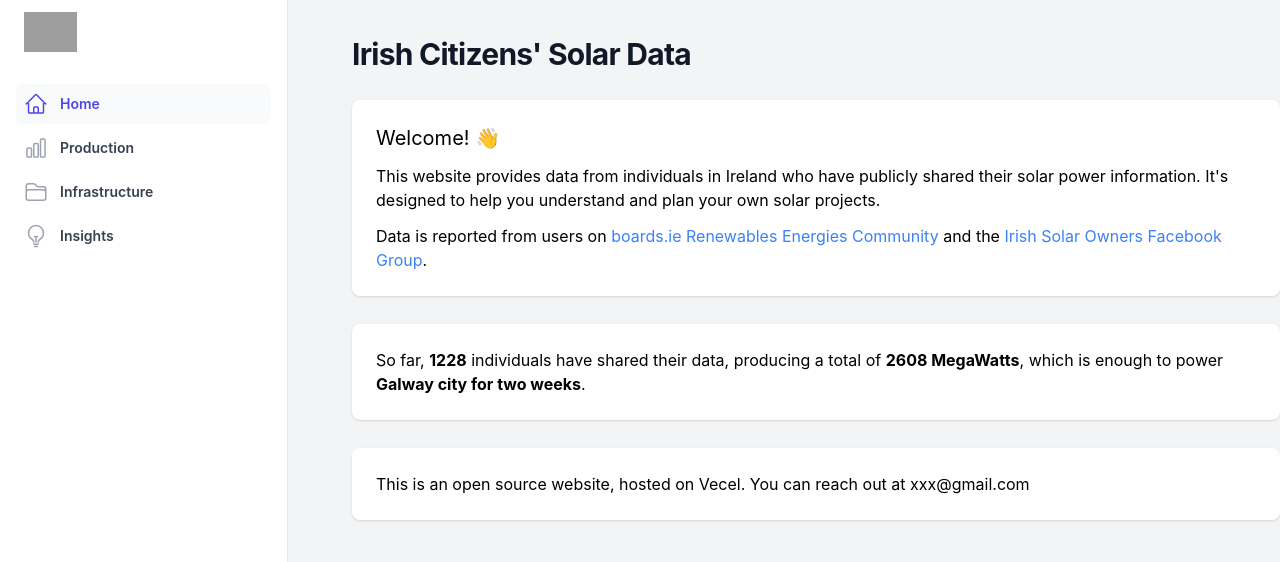
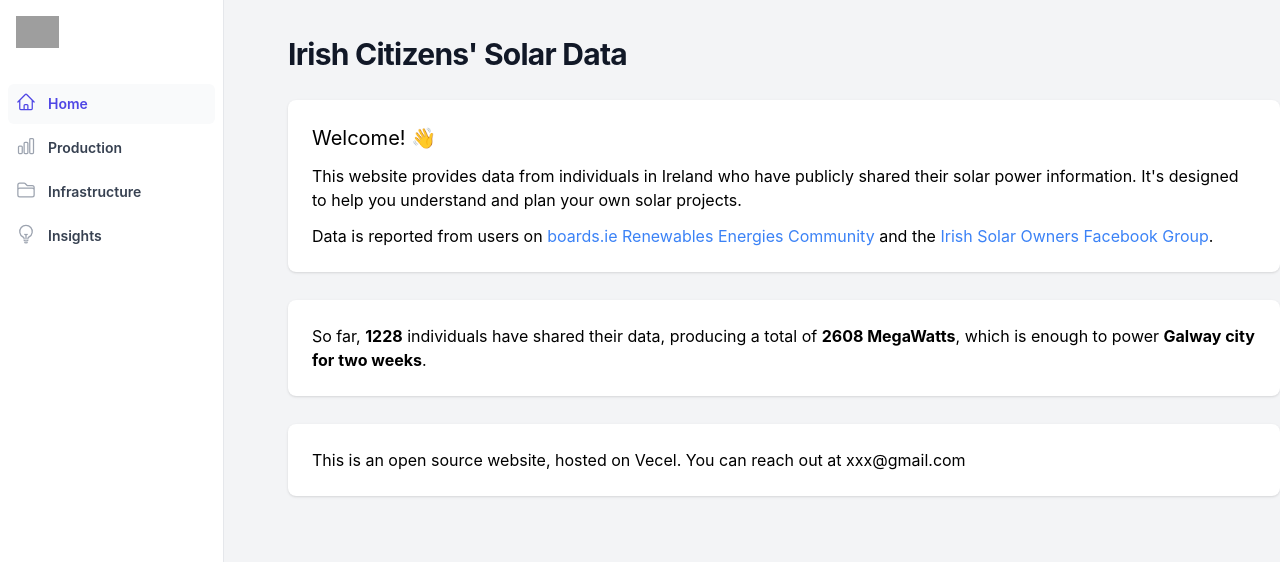
Before and after one commit to FionnD/IrishSolarData, a React (Create React App) app: page / in a window 1280 px wide. Shown: the top 562 px of the page. Built offline with nearby package versions, Linux system fonts and the light colour scheme; grey boxes are pictures that could not be loaded.

Commit message:
feat: fix sizing

```diff
--- a/src/components/SideBar.js
+++ b/src/components/SideBar.js
@@ -25,8 +25,15 @@ export default function Sidebar() {
 
     return (
         <>
+            <div>
+                {/* Mobile toggle button at the very top */}
+                <div className="lg:hidden fixed inset-x-0 top-0 z-50 flex justify-start p-4 bg-white shadow-md">
+                    <button type="button" className="-m-2.5 p-2.5 text-gray-700" onClick={() => setSidebarOpen(true)}>
+                        <span className="sr-only">Open sidebar</span>
+                        <Bars3Icon className="h-6 w-6" aria-hidden="true" />
+                    </button>
+                </div>
 
-            <div>
                 <Transition.Root show={sidebarOpen} as={Fragment}>
                     <Dialog as="div" className="relative z-50 lg:hidden" onClose={setSidebarOpen}>
                         <Transition.Child
@@ -68,8 +75,7 @@ export default function Sidebar() {
                                             </button>
                                         </div>
                                     </Transition.Child>
-                                    {/* Sidebar component, swap this element with another sidebar if you like */}
-                                    <div className="flex grow flex-col gap-y-5 overflow-y-auto bg-white px-6 pb-2">
+                                    <div className="flex grow flex-col gap-y-5 overflow-y-auto bg-white px-4 pb-2">
                                         <div className="flex h-16 shrink-0 items-center">
                                             <img
                                                 className="h-8 w-auto"
@@ -78,7 +84,7 @@ export default function Sidebar() {
                                             />
                                         </div>
                                         <nav className="flex flex-1 flex-col">
-                                            <ul role="list" className="flex flex-1 flex-col gap-y-7">
+                                            <ul role="list" className="flex flex-1 flex-col gap-y-4">
                                                 <li>
                                                     <ul role="list" className="-mx-2 space-y-1">
                                                         {navigation.map((item) => (
@@ -95,7 +101,7 @@ export default function Sidebar() {
                                                                     <item.icon
                                                                         className={classNames(
                                                                             item.current ? 'text-indigo-600' : 'text-gray-400 group-hover:text-indigo-600',
-                                                                            'h-6 w-6 shrink-0'
+                                                                            'h-5 w-5 shrink-0'
                                                                         )}
                                                                         aria-hidden="true"
                                                                     />
@@ -115,18 +121,17 @@ export default function Sidebar() {
                 </Transition.Root>
 
                 {/* Static sidebar for desktop */}
-                <div className="hidden lg:fixed lg:inset-y-0 lg:z-50 lg:flex lg:w-72 lg:flex-col">
-                    {/* Sidebar component, swap this element with another sidebar if you like */}
-                    <div className="flex grow flex-col gap-y-5 overflow-y-auto border-r border-gray-200 bg-white px-6">
+                <div className="hidden lg:fixed lg:inset-y-0 lg:z-50 lg:flex lg:flex-col lg:flex-shrink-0 lg:min-w-[14rem] lg:max-w-[20rem]">
+                    <div className="flex grow flex-col gap-y-5 overflow-y-auto border-r border-gray-200 bg-white px-4">
                         <div className="flex h-16 shrink-0 items-center">
                             <img
-                                className="h-10 w-auto"
+                                className="h-8 w-auto"
                                 src="/solar-energy-icon.svg"
                                 alt="Irish Citizens' Solar Data"
                             />
                         </div>
                         <nav className="flex flex-1 flex-col">
-                            <ul role="list" className="flex flex-1 flex-col gap-y-7">
+                            <ul role="list" className="flex flex-1 flex-col gap-y-4">
                                 <li>
                                     <ul role="list" className="-mx-2 space-y-1">
                                         {navigation.map((item) => (
@@ -143,7 +148,7 @@ export default function Sidebar() {
                                                     <item.icon
                                                         className={classNames(
                                                             item.current ? 'text-indigo-600' : 'text-gray-400 group-hover:text-indigo-600',
-                                                            'h-6 w-6 shrink-0'
+                                                            'h-5 w-5 shrink-0'
                                                         )}
                                                         aria-hidden="true"
                                                     />
@@ -158,15 +163,7 @@ export default function Sidebar() {
                     </div>
                 </div>
 
-                <div className="sticky top-0 z-40 flex items-center gap-x-6 bg-white px-4 py-4 shadow-sm sm:px-6 lg:hidden">
-                    <button type="button" className="-m-2.5 p-2.5 text-gray-700 lg:hidden" onClick={() => setSidebarOpen(true)}>
-                        <span className="sr-only">Open sidebar</span>
-                        <Bars3Icon className="h-6 w-6" aria-hidden="true" />
-                    </button>
-                    <div className="flex-1 text-sm font-semibold leading-6 text-gray-900">Dashboard</div>
-                </div>
-
-                <main className="py-10 lg:pl-72">
+                <main className="py-10 lg:pl-[14rem] lg:max-w-[20rem]">
                     <div className="px-4 sm:px-6 lg:px-8">{/* Your content */}</div>
                 </main>
             </div>
```
